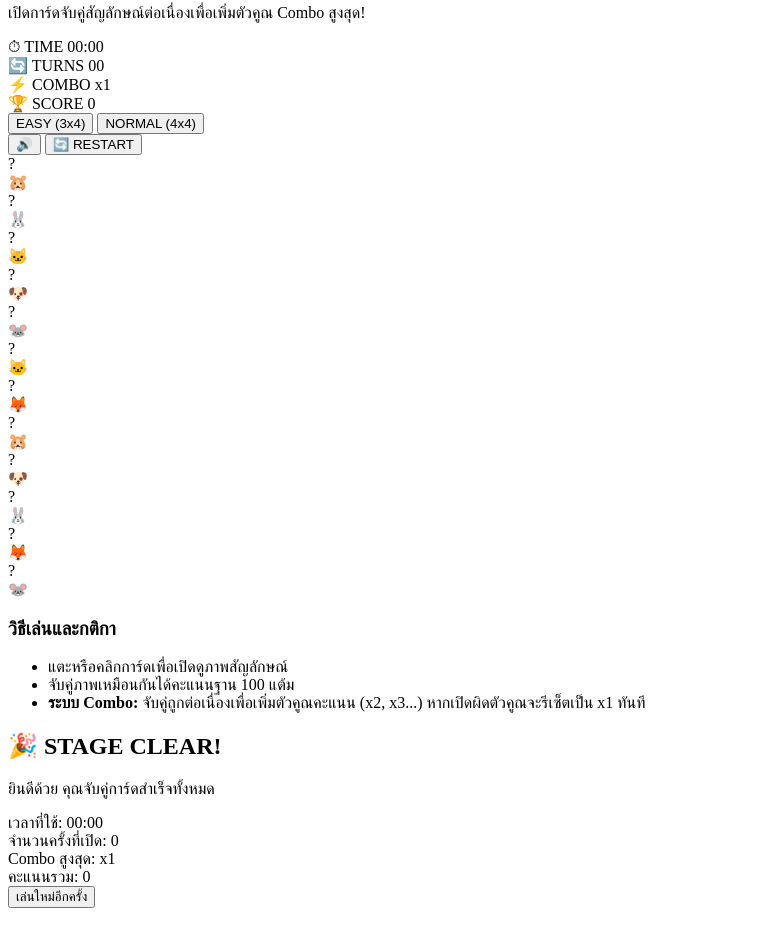
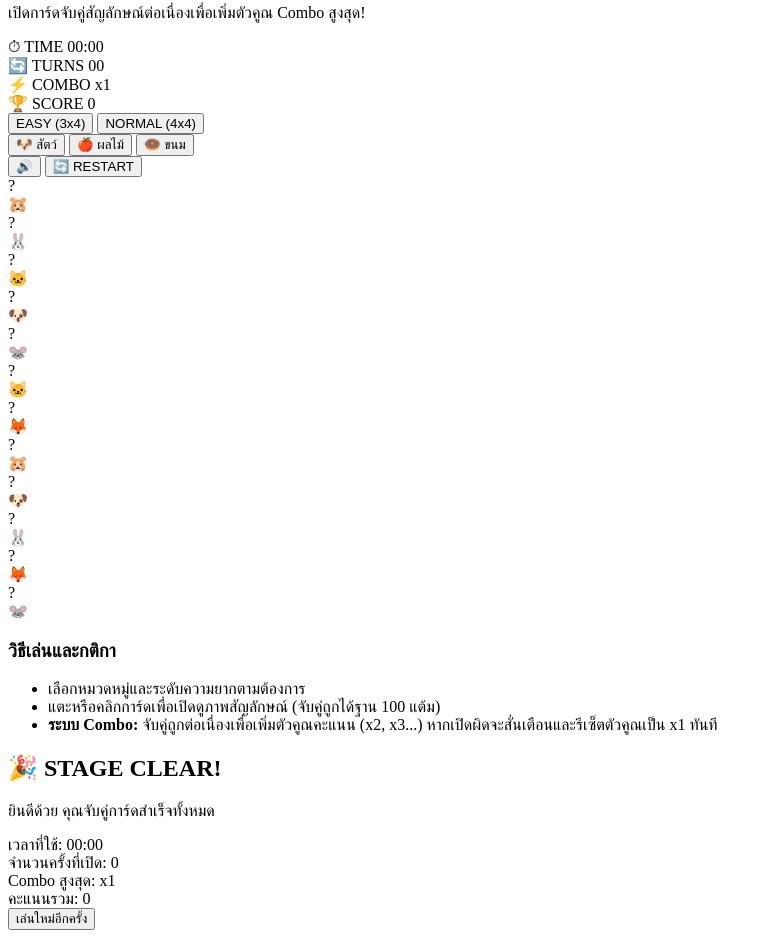
Before and after one commit to urqtfez/memory-card-game, a plain HTML site: page index.html in a window 1280 px wide. Shown: the part 102-1040 px from the top of the page, without its empty margins (0-772 px from the left). Before the commit the page ends 1018 px from the top, so only its background shows below. Drawn offline with Linux system fonts and the light colour scheme.

Commit message:
Update index.html

```diff
--- a/index.html
+++ b/index.html
@@ -33,10 +33,18 @@
       </div>
     </div>
 
+    <!-- แผงเลือกความยากและหมวดหมู่ -->
     <div class="controls-panel">
-      <div class="difficulty-group">
-        <button class="btn-diff active" data-diff="easy">EASY (3x4)</button>
-        <button class="btn-diff" data-diff="normal">NORMAL (4x4)</button>
+      <div class="selector-group">
+        <div class="btn-group">
+          <button class="btn-opt btn-diff active" data-diff="easy">EASY (3x4)</button>
+          <button class="btn-opt btn-diff" data-diff="normal">NORMAL (4x4)</button>
+        </div>
+        <div class="btn-group">
+          <button class="btn-opt btn-cat active" data-cat="animals">🐶 สัตว์</button>
+          <button class="btn-opt btn-cat" data-cat="fruits">🍎 ผลไม้</button>
+          <button class="btn-opt btn-cat" data-cat="sweets">🍩 ขนม</button>
+        </div>
       </div>
       <div class="action-group">
         <button id="soundToggle" class="btn-icon" title="เปิด/ปิดเสียง">🔊</button>
@@ -49,9 +57,9 @@
     <section class="instructions">
       <h3>วิธีเล่นและกติกา</h3>
       <ul>
-        <li>แตะหรือคลิกการ์ดเพื่อเปิดดูภาพสัญลักษณ์</li>
-        <li>จับคู่ภาพเหมือนกันได้คะแนนฐาน 100 แต้ม</li>
-        <li><strong>ระบบ Combo:</strong> จับคู่ถูกต่อเนื่องเพื่อเพิ่มตัวคูณคะแนน (x2, x3...) หากเปิดผิดตัวคูณจะรีเซ็ตเป็น x1 ทันที</li>
+        <li>เลือกหมวดหมู่และระดับความยากตามต้องการ</li>
+        <li>แตะหรือคลิกการ์ดเพื่อเปิดดูภาพสัญลักษณ์ (จับคู่ถูกได้ฐาน 100 แต้ม)</li>
+        <li><strong>ระบบ Combo:</strong> จับคู่ถูกต่อเนื่องเพื่อเพิ่มตัวคูณคะแนน (x2, x3...) หากเปิดผิดจะสั่นเตือนและรีเซ็ตตัวคูณเป็น x1 ทันที</li>
       </ul>
     </section>
   </div>
```
